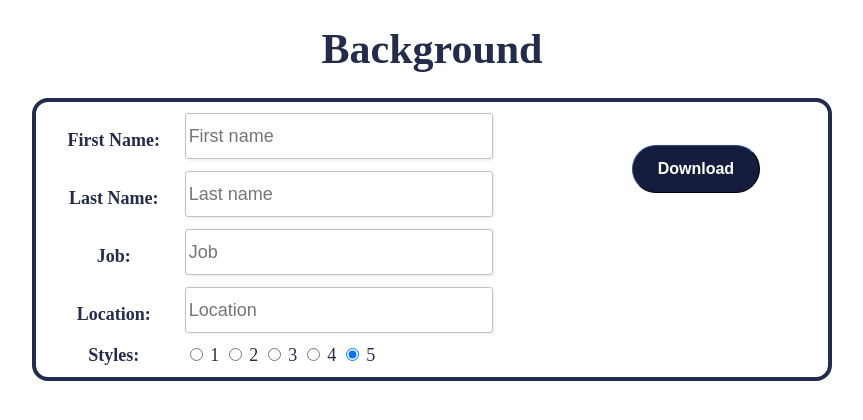
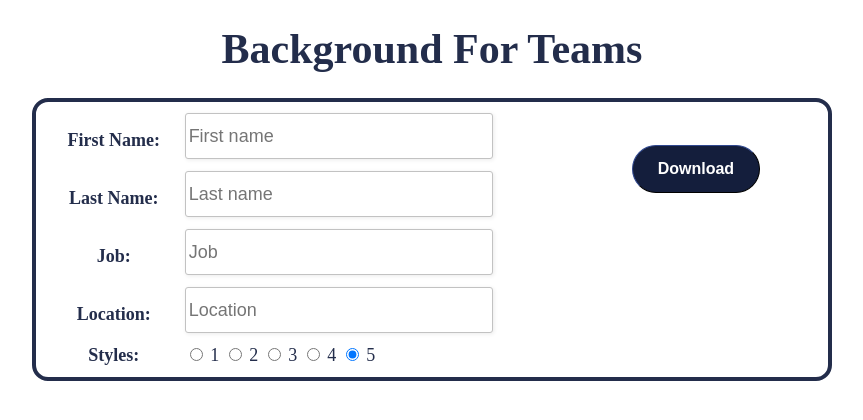
Before and after one commit to nairb725/Background, a plain HTML site: page index.html in a window 1280 px wide. Shown: the whole page, without its empty margins (208-1071 px from the left). Drawn offline with Linux system fonts and the light colour scheme.

Commit message:
for teams

```diff
--- a/index.html
+++ b/index.html
@@ -10,7 +10,7 @@
 
 <!---text area-->
 <div class="bloc">
-    <h1>Background</h1>
+    <h1>Background For Teams</h1>
 
     <canvas width="1920" height="1080" id="cvshd"></canvas>
     <canvas width="1600" height="1200" id="cvs"></canvas>
```
